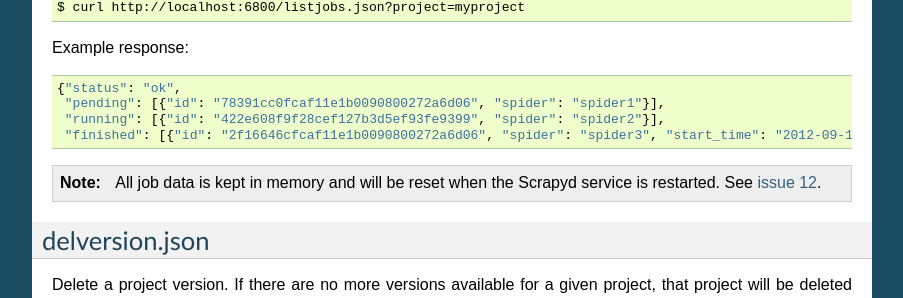
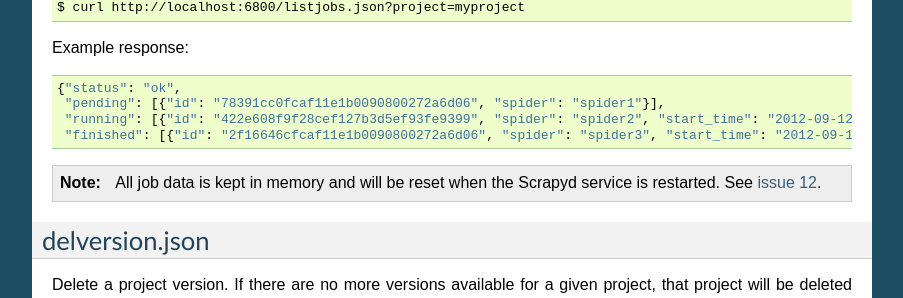
Before and after one commit to scrapy/scrapyd, a Sphinx documentation site: the page built from docs/api.rst, in a window 1280 px wide and 900 px high, scrolled down 2510 px. Shown: the part 148-446 px from the top of the window, without its empty margins (198-1101 px from the left). Built offline with Sphinx 7.4.7, drawn with Linux system fonts in a browser that asks for light colours.

Commit message:
update api doc (add "start_time" field for running job)

```diff
--- a/docs/api.rst
+++ b/docs/api.rst
@@ -1,4 +1,3 @@
-
 .. _api:
 
 API
@@ -153,7 +152,7 @@
 
     {"status": "ok",
      "pending": [{"id": "78391cc0fcaf11e1b0090800272a6d06", "spider": "spider1"}],
-     "running": [{"id": "422e608f9f28cef127b3d5ef93fe9399", "spider": "spider2"}],
+     "running": [{"id": "422e608f9f28cef127b3d5ef93fe9399", "spider": "spider2", "start_time": "2012-09-12 10:14:03.594664"}],
      "finished": [{"id": "2f16646cfcaf11e1b0090800272a6d06", "spider": "spider3", "start_time": "2012-09-12 10:14:03.594664", "end_time": "2012-09-12 10:24:03.594664"}]}
 
 .. note:: All job data is kept in memory and will be reset when the Scrapyd service is restarted. See `issue 12`_.
```
